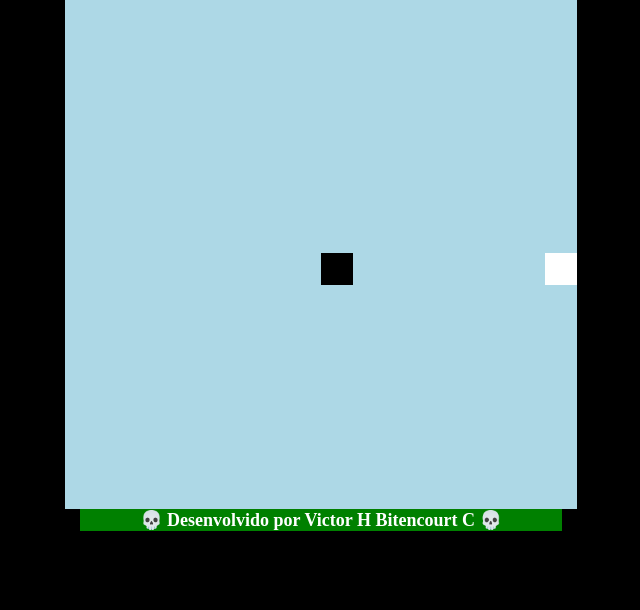
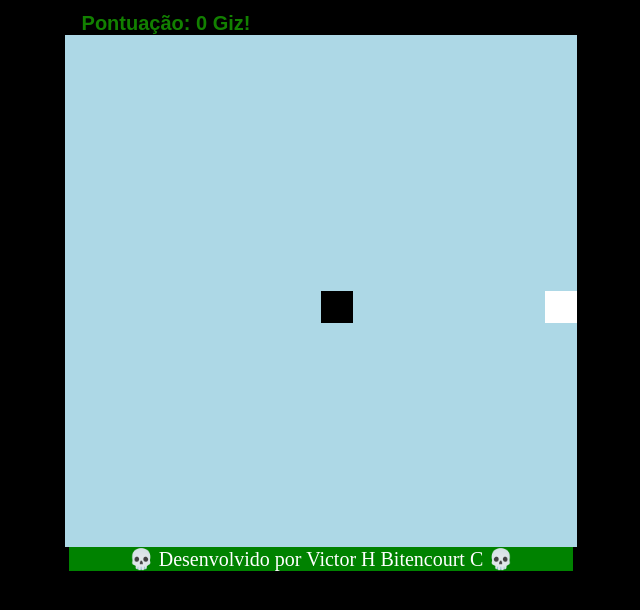
Before and after one commit to vhbitencourtc/SnakeGameCut, a plain HTML site: page SnakeGame.html in a window 1280 px wide. Shown: the part 158-768 px from the top of the page, without its empty margins (295-935 px from the left). Drawn offline with Linux system fonts and the light colour scheme.

Commit message:
Add files via upload
Correções dos BUGS e criação de uma pasta IMG.

```diff
--- a/SnakeGame.css
+++ b/SnakeGame.css
@@ -1,6 +1,6 @@
 body {
   background-color: rgb(0, 0, 0);
-  height: 95%;
+  height: 95vh;
   width: 95%;
   display: flex;
   justify-content: center;
@@ -25,11 +25,10 @@ div {
 }
 
 footer {
-  background-color: green;
+  background-color: rgb(0, 130, 0);
   color: rgb(255, 255, 255);
   padding-inline: 60px;
-  font-size: 18px;
-  font-weight: bold;
+  font-size: 20px;
   font-family: 'Times New Roman', Times, serif;
   cursor: pointer;
 }
--- a/SnakeGame.js
+++ b/SnakeGame.js
@@ -41,7 +41,6 @@ function createFood() {
 var infoPoint = document.getElementById('point');
 function points(){
   infoPoint.innerHTML = "Pontuação: " + (snake.length - 1) + ' Giz!';
-
 }
 
 //Criando o evento de movimento via Teclado
```
Also changed, not shown: img/preview.PNG (added).
